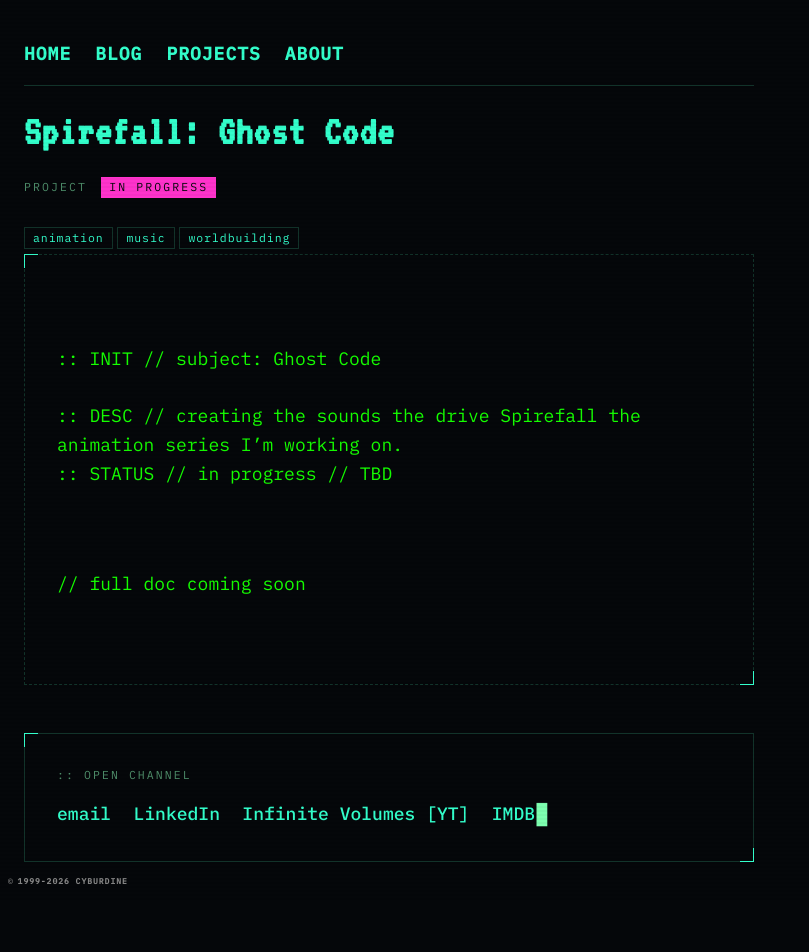
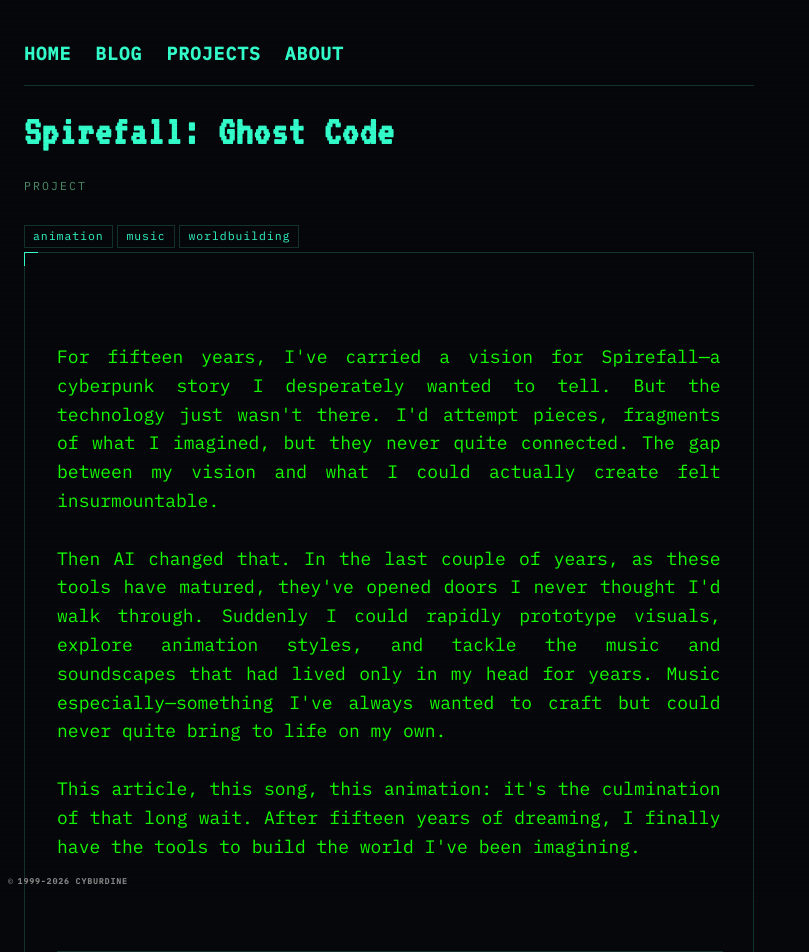
Before and after one commit to cyburdine/cyburdine, a Jekyll site: the page built from _projects/spirefall-ghost-code.md, in a window 1280 px wide. Shown: the top 952 px of the page, without its empty margins (0-809 px from the left). Built offline with Jekyll 4.4.1, drawn with Linux system fonts in a browser that asks for light colours; before the commit the page ends 926 px from its top, so only the background shows below that.

Commit message:
feat: Spirefall Ghost Code write-up + embedded YouTube video
- Replace the stub with the full write-up (fifteen-year vision → AI
  making it buildable) and a responsive youtube-nocookie embed.
- Add frame-src https://www.youtube-nocookie.com to the CSP (it had no
  frame-src, so default-src 'self' was silently blocking all iframes).
- Add .cy-video 16:9 responsive embed styling (clean mode).
- Drop wip/status front-matter: it's a finished piece now, not a stub.

Co-Authored-By: Claude Opus 4.8 (1M context) <noreply@anthropic.com>

```diff
--- a/_layouts/default.html
+++ b/_layouts/default.html
@@ -9,7 +9,7 @@ SPDX-License-Identifier: BSD-3-Clause
 <head>
   <meta charset="UTF-8">
   <meta name="viewport" content="width=device-width, initial-scale=1">
-  <meta http-equiv="Content-Security-Policy" content="default-src 'self'; script-src 'self'; style-src 'self' 'unsafe-inline'; font-src 'self'; img-src 'self'; connect-src 'self';">
+  <meta http-equiv="Content-Security-Policy" content="default-src 'self'; script-src 'self'; style-src 'self' 'unsafe-inline'; font-src 'self'; img-src 'self'; connect-src 'self'; frame-src https://www.youtube-nocookie.com;">
   <title>{{ page.title }}</title>
   <link rel="stylesheet" href="/assets/css/style.css?v={{ asset_v }}">
 </head>
--- a/_projects/spirefall-ghost-code.md
+++ b/_projects/spirefall-ghost-code.md
@@ -2,17 +2,20 @@
 title: "Spirefall: Ghost Code"
 layout: project
 tags: [animation, music, worldbuilding]
-status: "in progress"
-wip: true
-summary: "Composing the sound that drives Spirefall, an original cyberpunk animation series."
+summary: "The sound and vision behind Spirefall, an original cyberpunk animation series — fifteen years in the making."
 ---
 <!--
 SPDX-FileCopyrightText: © 2025 Justin Burdine <justin@cyburdine.com>
 SPDX-License-Identifier: BSD-3-Clause
 -->
+<div class="project">
+For fifteen years, I've carried a vision for Spirefall—a cyberpunk story I desperately wanted to tell. But the technology just wasn't there. I'd attempt pieces, fragments of what I imagined, but they never quite connected. The gap between my vision and what I could actually create felt insurmountable.
 
-:: INIT // subject: Ghost Code
-:: DESC // creating the sounds the drive Spirefall the animation series I'm working on.
-:: STATUS // in progress // TBD
+Then AI changed that. In the last couple of years, as these tools have matured, they've opened doors I never thought I'd walk through. Suddenly I could rapidly prototype visuals, explore animation styles, and tackle the music and soundscapes that had lived only in my head for years. Music especially—something I've always wanted to craft but could never quite bring to life on my own.
 
-// full doc coming soon
+This article, this song, this animation: it's the culmination of that long wait. After fifteen years of dreaming, I finally have the tools to build the world I've been imagining.
+</div>
+
+<div class="cy-video">
+  <iframe src="https://www.youtube-nocookie.com/embed/xc-k6QwxR7s" title="Spirefall: Ghost Code" loading="lazy" allow="accelerometer; autoplay; clipboard-write; encrypted-media; gyroscope; picture-in-picture; web-share" allowfullscreen></iframe>
+</div>
--- a/assets/css/style.css
+++ b/assets/css/style.css
@@ -1269,6 +1269,21 @@ html.cy-clean .cy-hero__tagline {
 }
 html.cy-clean .cy-section-label { margin: 0 0 var(--cy-sp-2); }
 
+/* ── Responsive video embed (16:9) ────────────────────────────── */
+html.cy-clean .cy-video {
+  width: 100%;
+  margin: var(--cy-sp-4) 0 0;
+  border: 1px solid var(--cy-rule);
+  background: #000;
+  aspect-ratio: 16 / 9;
+}
+html.cy-clean .cy-video iframe {
+  display: block;
+  width: 100%;
+  height: 100%;
+  border: 0;
+}
+
 /* ── Contact / "open channel" block ───────────────────────────── */
 html.cy-clean .cy-channel { margin: var(--cy-sp-5) 0 0; }
 html.cy-clean .cy-channel__links {
```
